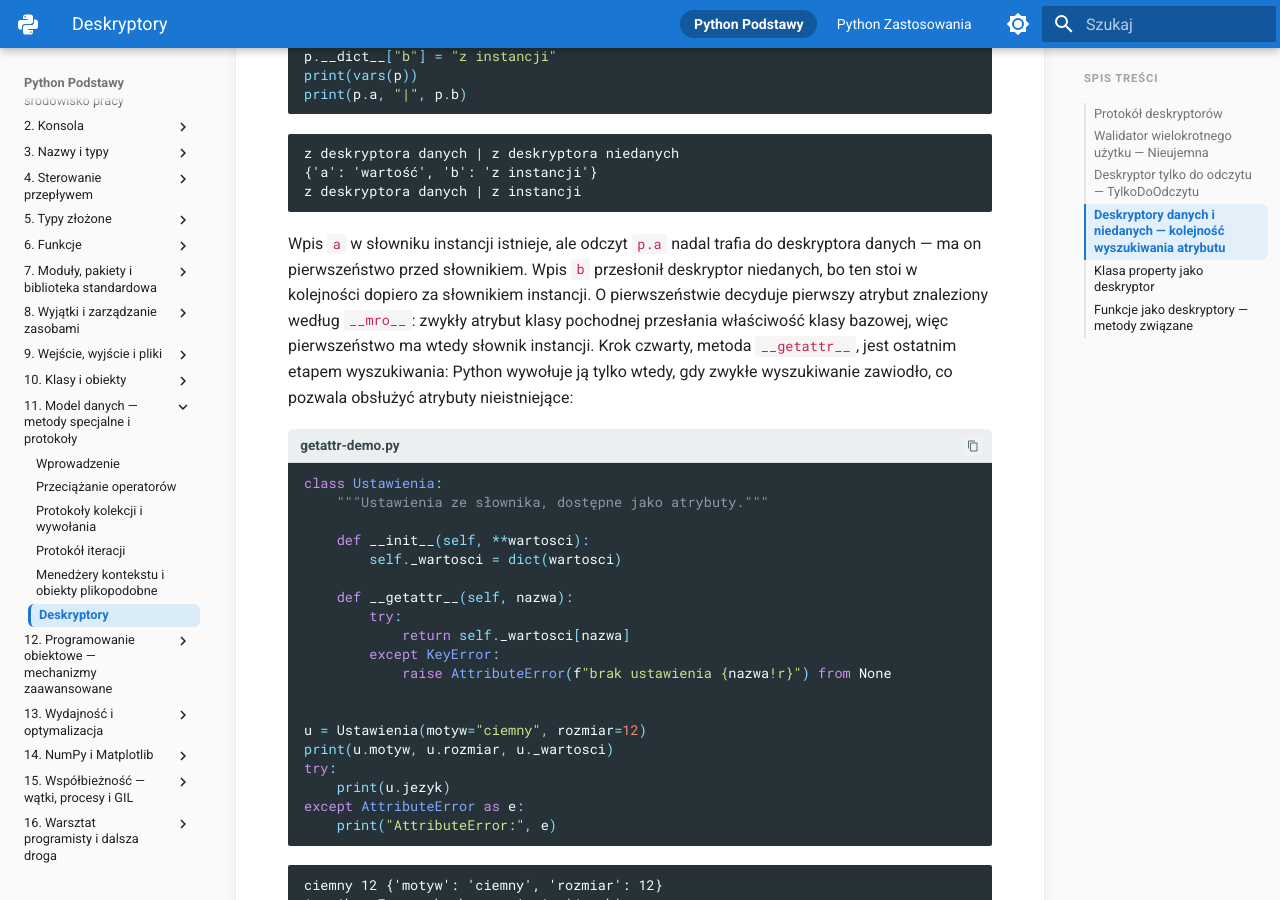
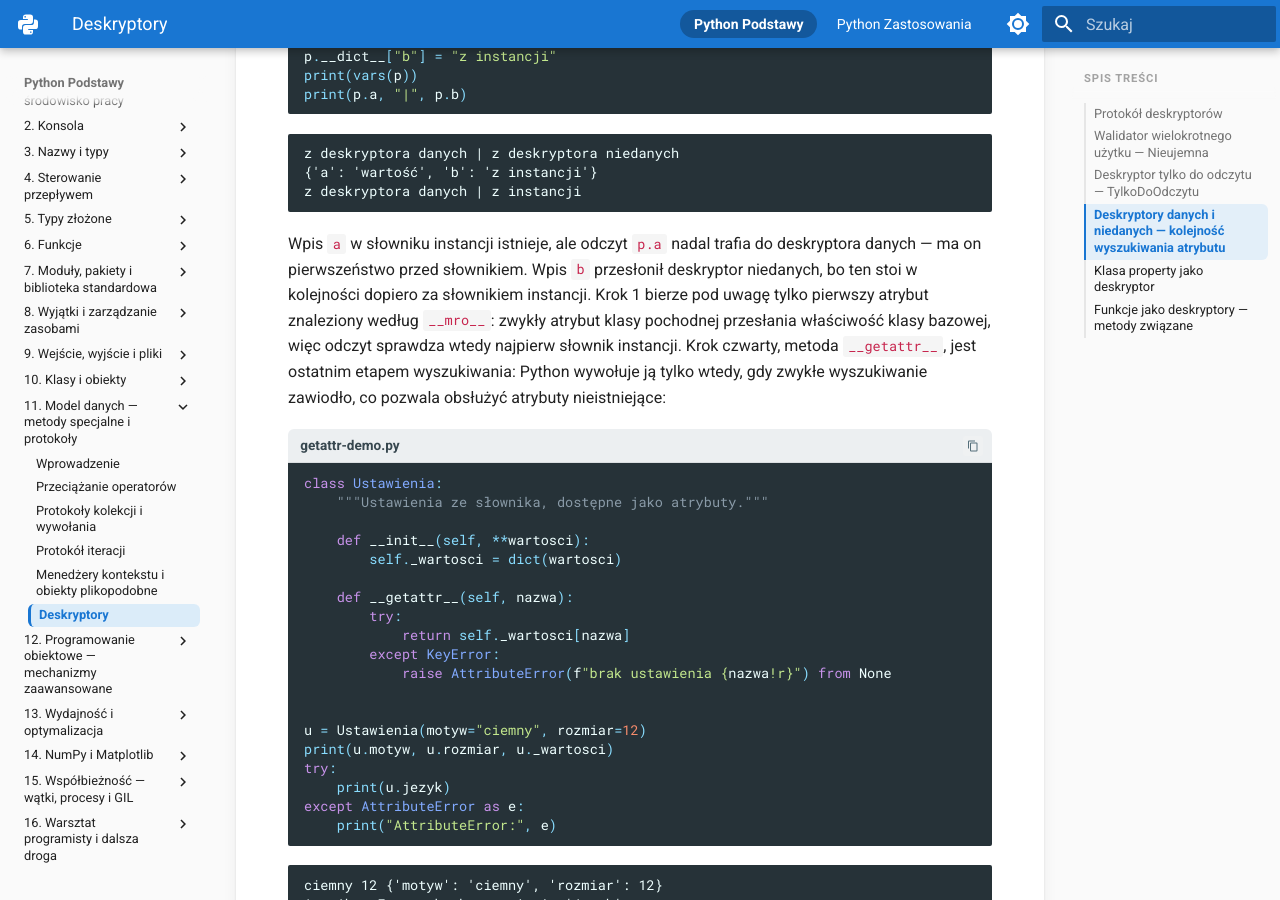
Before and after one commit to witoldprzygoda/python-notatki, an MkDocs documentation site: the page built from docs/11-model-danych/deskryptory.md, in a window 1280 px wide and 900 px high, scrolled down 5039 px. Built offline with MkDocs 1.6.1 and Material for MkDocs 9.7.7, drawn with Linux system fonts in a browser that asks for light colours.

Commit message:
Say plainly what the first-match rule means for a shadowed property
Rewords the sentence after the lookup example so that it does not repeat
"pierwszeństwo" three times.

Co-Authored-By: Claude Opus 5.5 <noreply@anthropic.com>

````diff
--- a/docs/11-model-danych/deskryptory.md
+++ b/docs/11-model-danych/deskryptory.md
@@ -207,7 +207,7 @@ z deskryptora danych | z deskryptora niedanych
 z deskryptora danych | z instancji
 ```
 
-Wpis `a` w słowniku instancji istnieje, ale odczyt `p.a` nadal trafia do deskryptora danych — ma on pierwszeństwo przed słownikiem. Wpis `b` przesłonił deskryptor niedanych, bo ten stoi w kolejności dopiero za słownikiem instancji. O pierwszeństwie decyduje pierwszy atrybut znaleziony według `__mro__`: zwykły atrybut klasy pochodnej przesłania właściwość klasy bazowej, więc pierwszeństwo ma wtedy słownik instancji. Krok czwarty, metoda `__getattr__`, jest ostatnim etapem wyszukiwania: Python wywołuje ją tylko wtedy, gdy zwykłe wyszukiwanie zawiodło, co pozwala obsłużyć atrybuty nieistniejące:
+Wpis `a` w słowniku instancji istnieje, ale odczyt `p.a` nadal trafia do deskryptora danych — ma on pierwszeństwo przed słownikiem. Wpis `b` przesłonił deskryptor niedanych, bo ten stoi w kolejności dopiero za słownikiem instancji. Krok 1 bierze pod uwagę tylko pierwszy atrybut znaleziony według `__mro__`: zwykły atrybut klasy pochodnej przesłania właściwość klasy bazowej, więc odczyt sprawdza wtedy najpierw słownik instancji. Krok czwarty, metoda `__getattr__`, jest ostatnim etapem wyszukiwania: Python wywołuje ją tylko wtedy, gdy zwykłe wyszukiwanie zawiodło, co pozwala obsłużyć atrybuty nieistniejące:
 
 ```python title="getattr-demo.py"
 class Ustawienia:
````
